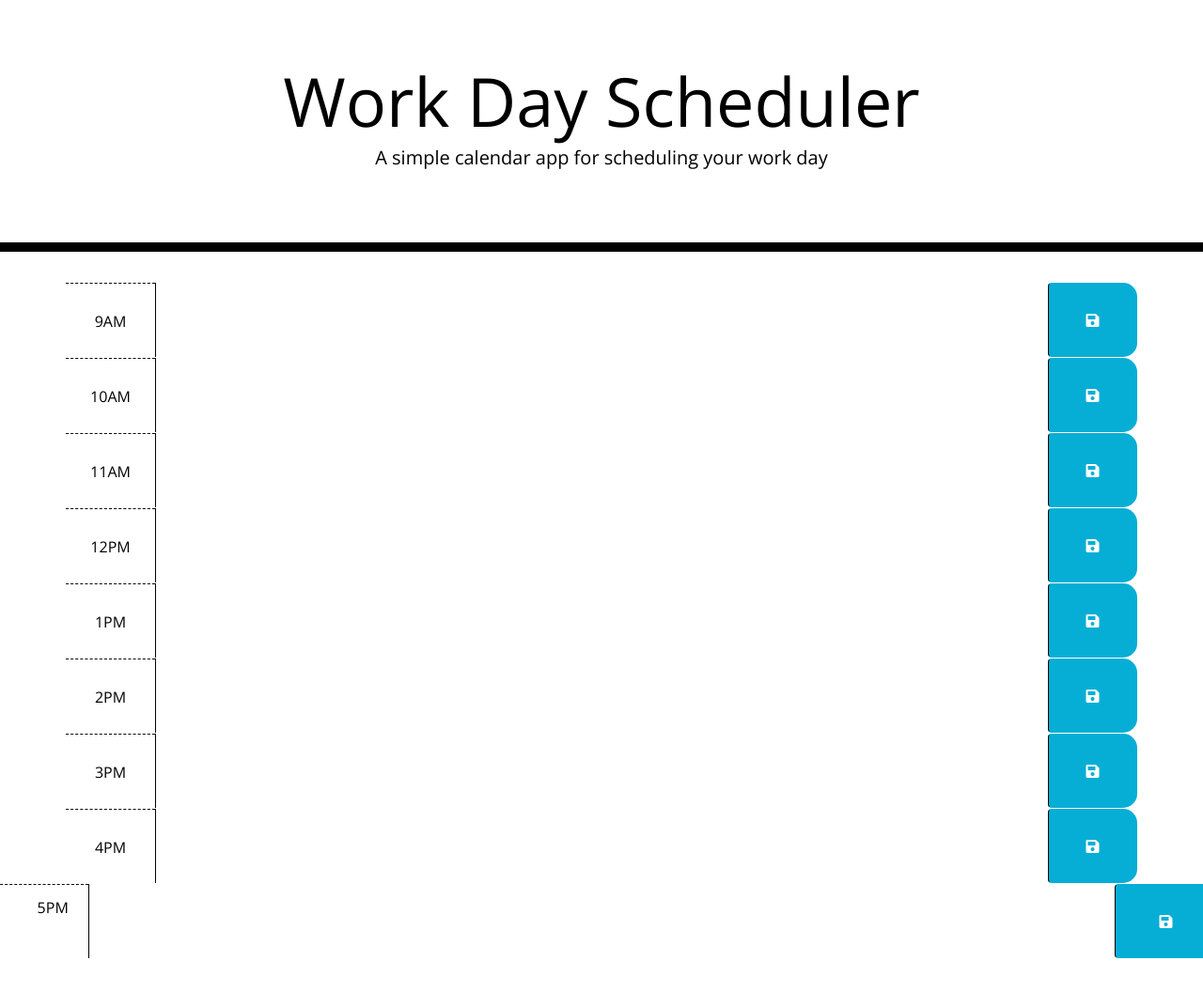
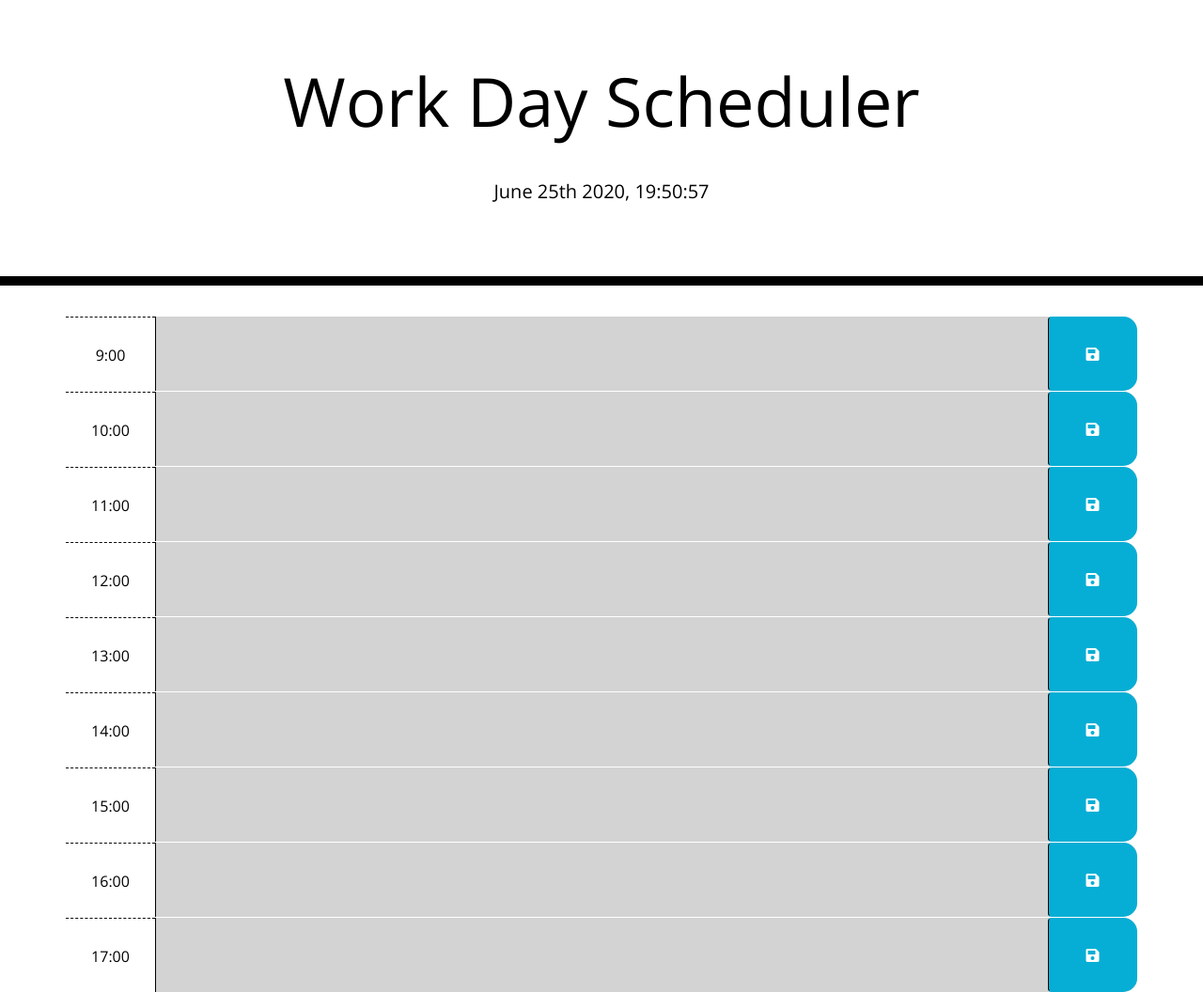
Before and after one commit to Mattmoe1/Work-Day-Schedular, a plain HTML site: page index.html in a window 1280 px wide. Shown: the whole page at 94% size. Before the commit the page ends 1020 px from the top, so only its background shows below. Drawn offline with nearby package versions, Linux system fonts and the light colour scheme.

Commit message:
updates to code

```diff
--- a/index.html
+++ b/index.html
@@ -21,90 +21,106 @@
     <link rel="stylesheet" href="style.css" />
     <title>Work Day Scheduler</title>
   </head>
-
   <body>
     <header class="jumbotron">
       <h1 class="display-3">Work Day Scheduler</h1>
-      <p class="lead">A simple calendar app for scheduling your work day</p>
-      <p id="currentDay" class="lead"></p>
+      <p class="text-white font-bold lead">A simple calendar app for scheduling your work day</p>
+      <p id="currentDay" class="text-grey font-bold lead"></p>
     </header>
+    <div class="container">
       <!--Timeblocks-->
-    <div class="container">
+      <!--Row 1 9AM-->
       <div id="hour-9" class="row time-block">
         <div class="col-md-1 hour">
-          9AM
+          9:00
         </div>
           <textarea class="col-md-10 description">
           </textarea>
         <button class="btn saveBtn col-md-1"><i class="fas fa-save"></i></button>
       </div>
+
+      <!--Row 2 10AM-->
       <div id="hour-10" class="row time-block">
         <div class="col-md-1 hour">
-          10AM
+          10:00
         </div>
           <textarea class="col-md-10 description">
           </textarea>
           <button class="btn saveBtn col-md-1"><i class="fas fa-save"></i></button>
       </div>
+
+      <!--Row 3 11AM-->
       <div id="hour-11" class="row time-block">
         <div class="col-md-1 hour">
-          11AM
+          11:00
         </div>
           <textarea class="col-md-10 description">
           </textarea>
           <button class="btn saveBtn col-md-1"><i class="fas fa-save"></i></button>
       </div>
+
+      <!--Row 4 12PM-->
       <div id="hour-12" class="row time-block">
         <div class="col-md-1 hour">
-          12PM
+          12:00
         </div>
           <textarea class="col-md-10 description">
           </textarea>
           <button class="btn saveBtn col-md-1"><i class="fas fa-save"></i></button>
       </div>
-      <div id="hour-1" class="row time-block">
+
+      <!--Row 5 13PM-->
+      <div id="hour-13" class="row time-block">
         <div class="col-md-1 hour">
-          1PM
+          13:00
         </div>
             <textarea class="col-md-10 description">
             </textarea>
           <button class="btn saveBtn col-md-1"><i class="fas fa-save"></i></button>
       </div>
-      <div id="hour-2" class="row time-block">
+      <!--Row 6 14PM-->
+      <div id="hour-14" class="row time-block">
         <div class="col-md-1 hour">
-          2PM
+          14:00
         </div>
             <textarea class="col-md-10 description">
             </textarea>
           <button class="btn saveBtn col-md-1"><i class="fas fa-save"></i></button>
       </div>
-      <div id="hour-3" class="row time-block">
+
+      <!--Row 7 15PM-->
+      <div id="hour-15" class="row time-block">
         <div class="col-md-1 hour">
-          3PM
+          15:00
         </div>
           <textarea class="col-md-10 description">
           </textarea>
           <button class="btn saveBtn col-md-1"><i class="fas fa-save"></i></button>
       </div>
-      <div id="hour-4" class="row time-block">
+
+      <!--Row 8 16PM-->
+      <div id="hour-16" class="row time-block">
         <div class="col-md-1 hour">
-          4PM
+          16:00
         </div>
           <textarea class="col-md-10 description">
           </textarea>
           <button class="btn saveBtn col-md-1"><i class="fas fa-save"></i></button>
       </div>
-    </div>
-    <div id="hour-5" class="row time-block">
+
+      <!--Row 9 17PM-->
+      <div id="hour-16" class="row time-block">
         <div class="col-md-1 hour">
-        5PM
+          17:00
         </div>
           <textarea class="col-md-10 description">
           </textarea>
           <button class="btn saveBtn col-md-1"><i class="fas fa-save"></i></button>
       </div>
-  </div>
+
+      <!--Scripts-->
     <script src="https://code.jquery.com/jquery-3.4.1.min.js"></script>
+    <script src="script.js"></script>
     <script src="https://cdnjs.cloudflare.com/ajax/libs/moment.js/2.24.0/moment.min.js"></script>
   </body>
 </html>
--- /dev/null
+++ b/script.js
@@ -0,0 +1,50 @@
+// var date = moment().format("MMM Do YY"); found a better one that displays the time and day.
+$(document).ready(function () {
+    $("#currentDay").text(moment().format("MMMM Do YYYY, H:mm:ss "));
+
+$(".saveBtn").on("click", function () {
+    console.log(this);
+    var text = $(this).siblings(".description").val();
+    var time = $(this).parent().attr("id");
+
+    //puts items into the local storage that was created.
+    localStorage.setItem(time, text);
+})
+
+$("#hour-9 .description").val(localStorage.getItem("hour-9"));
+$("#hour-10 .description").val(localStorage.getItem("hour-10"));
+$("#hour-11 .description").val(localStorage.getItem("hour-11"));
+$("#hour-12 .description").val(localStorage.getItem("hour-12"));
+$("#hour-13 .description").val(localStorage.getItem("hour-13"));
+$("#hour-14 .description").val(localStorage.getItem("hour-14"));
+$("#hour-15 .description").val(localStorage.getItem("hour-15"));
+$("#hour-16 .description").val(localStorage.getItem("hour-16"));
+$("#hour-17 .description").val(localStorage.getItem("hour-17"));
+
+function hourTracker() {
+    var currentHour = moment().hour();
+
+    $(".time-block").each(function () {
+        var blockHour = parseInt($(this).attr("id").split("hour")[1]);
+        console.log( blockHour, currentHour)
+
+        //check if we've moved past this time
+        if (blockHour < currentHour) {
+            $(this).addClass("past");
+            $(this).removeClass("future");
+            $(this).removeClass("present");
+        }
+        else if (blockHour === currentHour) {
+            $(this).removeClass("past");
+            $(this).addClass("present");
+            $(this).removeClass("future");
+        }
+        else if (blockHour > currentHour) {
+            $(this).removeClass("present");
+            $(this).removeClass("past");
+            $(this).addClass("future");
+        }
+    })
+}
+hourTracker();
+})
```
Also changed, not shown: 1 other file. Lines whose indentation alone changed are shown as unchanged.
